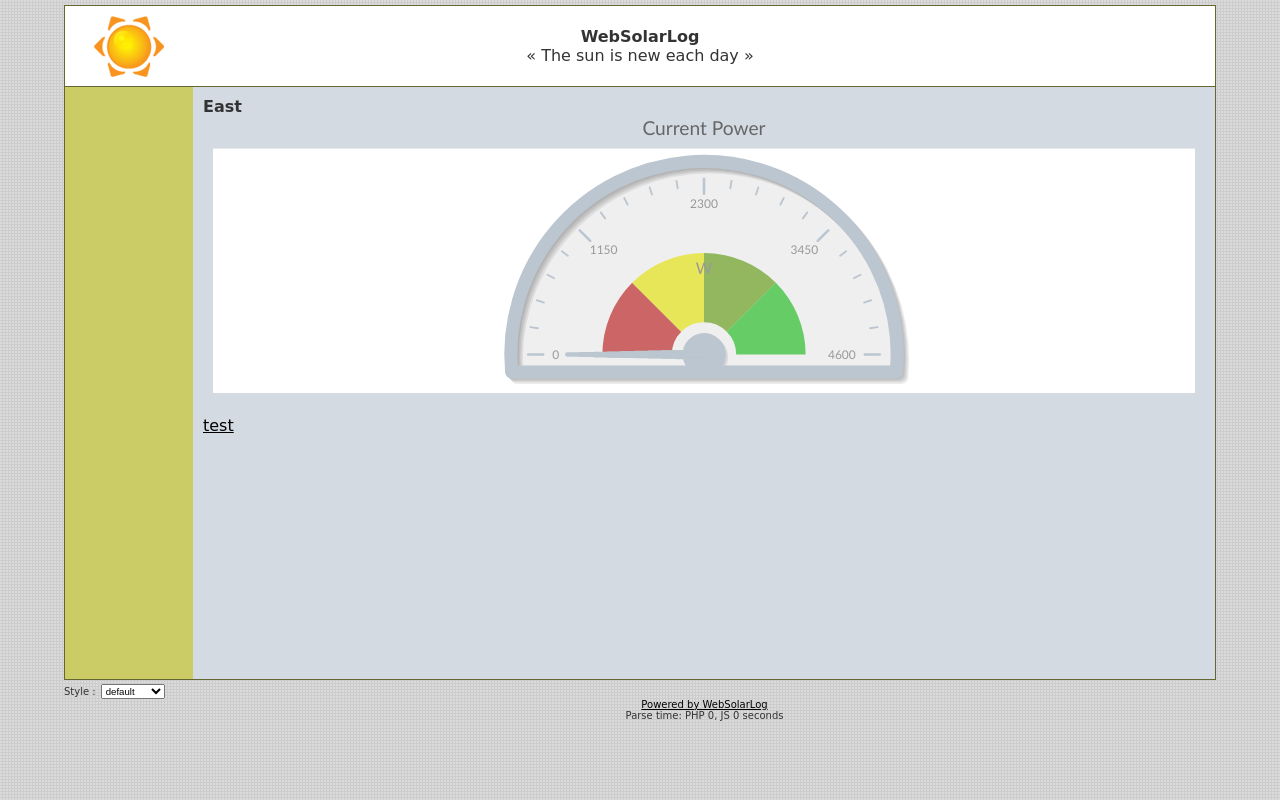
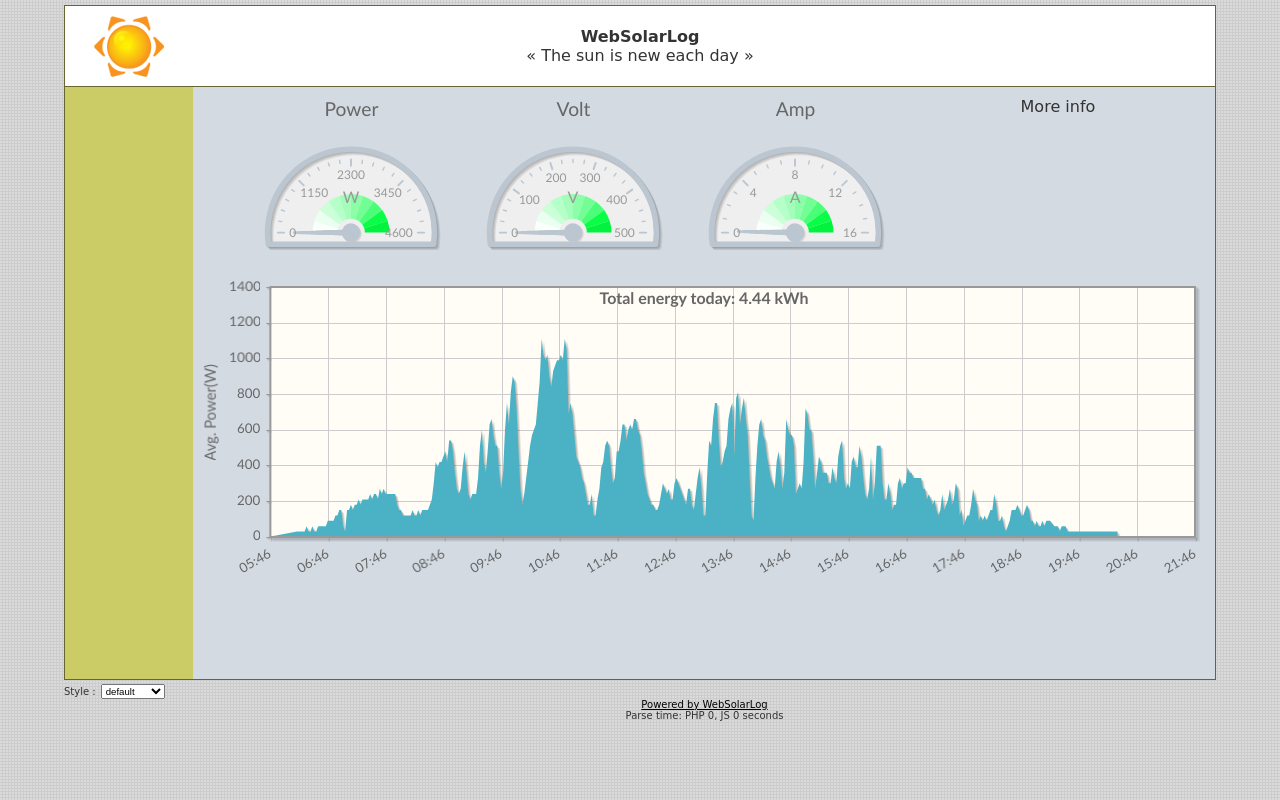
Before and after one commit to Infern1/websolarlog, a PHP site: page /index_chartstest.php in a window 1280 px wide. Run offline with PHP 8.4, Linux system fonts and the light colour scheme; some libraries are stand-ins or nearby versions.

Commit message:
Improved the jqPlot charts test page.

```diff
--- a/css/main.css
+++ b/css/main.css
@@ -68,3 +68,40 @@
 	size:1;
 	width:97%;
 }
+
+#top {
+	width: 97%;
+	padding-left: 2.5em;
+}
+
+#topInfo {
+	width: 20%;
+	height: 100%;
+	display: inline-block;
+	vertical-align: top;
+	float: right;
+}
+
+#topGauges {
+	vertical-align: top;
+	display: inline-block;
+	padding: 0px;
+}
+
+.topGauge {
+	margin: 0px;
+	padding: 0px;
+	width: 13.56em;
+	height: 11em;
+	display: inline-block;
+}
+
+#titleToday {
+	width: 100%;
+	text-align: center;
+	font-weight: bold;
+}
+
+.my-jqplot-title {
+    font-weight: bold;
+}
--- a/index_chartstest.php
+++ b/index_chartstest.php
@@ -10,25 +10,29 @@ if(!empty($_GET['invtnum'])) {
 include("config/config_invt".$invtnum.".php");
 ?>
 
-<?php
-if ($NUMINV>1) {
-    echo "<b>$lgINVT $invtnum -</b>";
-}
-if (!empty($INVNAME)) {
-    echo "<b>$INVNAME</b>";
-}
-?>
+<div id="top">
+    <div id="topGauges">
+        <div id="gaugeWatt" class="topGauge"></div>
+        <div id="gaugeVolt" class="topGauge"></div>
+        <div id="gaugeAmp" class="topGauge"></div>
+    </div>
+    <div id="topInfo">More info</div>
+</div>
+<div id="today">
+    <div id="titleToday"></div>
     <div id="graphToday"></div>
-<div id="gaugeWatt"></div>
+</div>
 <script type="text/javascript">
 var $PLANT_POWER = <?php echo($PLANT_POWER); ?>;
 
 $(document).ready(function(){
     var invtnum = <?php echo($invtnum); ?>;
 	//WSL.createGraphToday('graphToday', invtnum);
+
+	//$.jqplot.config.enablePlugins = true;
         var dataToday = [];
         var graphTodayOptions = {
-                series:[{showMarker:false}],
+                series:[{showMarker:false, fill: true}],
                 axesDefaults: {
                     tickRenderer: $.jqplot.CanvasAxisTickRenderer
                 },
@@ -37,7 +41,7 @@ $(document).ready(function(){
                     label:'',
                     labelRenderer: $.jqplot.CanvasAxisLabelRenderer,
                     renderer: $.jqplot.DateAxisRenderer,
-                    tickInterval: '1800', // 30 minutes
+                    tickInterval: '3600', // 1 hour
                     tickOptions : {
                         angle: -30,
                         formatString: '%H:%M'
@@ -45,11 +49,16 @@ $(document).ready(function(){
                   },
                   yaxis:{
                     label:'Avg. Power(W)',
+                    min: 0,
                     labelRenderer: $.jqplot.CanvasAxisLabelRenderer
                   }
                 }
         };
 
+
+
+        var graphToday = null;
+        function updateGraphToday() {
             $.ajax({
                 url: "server.php?method=getTodayValues&invtnum=" + invtnum,
                 method: 'GET',
@@ -57,13 +66,74 @@ $(document).ready(function(){
                 success: function(result) {
                     for (line in result.data) {
     				  var object = result.data[line];
-				    //alert(object[0]);
     				  dataToday.push([object[0], object[1]]);
     				}
                     graphTodayOptions.axes.xaxis.min = result.data[0][0];
-                $.jqplot('graphToday', [dataToday], graphTodayOptions);
+                    if (graphToday != null) {
+                        graphToday.destroy();
+                    }
+                    graphToday = $.jqplot('graphToday', [dataToday], graphTodayOptions);
+
+                    mytitle = $('<div class="my-jqplot-title" style="position:absolute;text-align:center;padding-top: 1px;width:100%">Total energy today: ' + result.kwht + ' kWh</div>').insertAfter('#graphToday .jqplot-grid-canvas');
+                    //$('#titleToday').html();
                 }
             });
+        }
+
+        updateGraphToday(); // init
+        setInterval(updateGraphToday, 120000); // 2 min refresh = 120000
+});
+</script>
+<script type="text/javascript">
+var PLANT_POWER = <?php echo($PLANT_POWER); ?>;
+var partw = PLANT_POWER / 10;
+var partv = 500 / 10;
+var parta = 16 / 10;
+
+var gaugeToday;
+$(document).ready(function(){
+    var invtnum = <?php echo($invtnum); ?>;
+    var gaugeWattOptions = {
+        title: 'Power', grid: { background: '#D3DAE2' },
+        seriesDefaults: {
+            renderer: $.jqplot.MeterGaugeRenderer,
+            rendererOptions: {
+                label: 'W', min: 0, max: PLANT_POWER, padding: 0,
+                intervals:[partw, partw * 2, partw * 3, partw *4, partw * 5, partw * 6, partw * 7, partw * 8, partw * 9, partw * 10],
+                intervalColors:['#F9FFFB','#EAFFEF', '#CAFFD8', '#B5FFC8', '#A3FEBA', '#8BFEA8', '#72FE95', '#4BFE78', '#0AFE47', '#01F33E']
+            }
+        }
+    };
+
+    var gaugeVoltOptions = {
+        title: 'Volt', grid: { background: '#D3DAE2' },
+        seriesDefaults: {
+            renderer: $.jqplot.MeterGaugeRenderer,
+            rendererOptions: {
+                label: 'V', min: 0, max: 500, padding: 0,
+                intervals:[partv, partv * 2, partv * 3, partv *4, partv * 5, partv * 6, partv * 7, partv * 8, partv * 9, partv * 10],
+                intervalColors:['#F9FFFB','#EAFFEF', '#CAFFD8', '#B5FFC8', '#A3FEBA', '#8BFEA8', '#72FE95', '#4BFE78', '#0AFE47', '#01F33E']
+            }
+        }
+    };
+
+    var gaugeAmpOptions = {
+        title: 'Amp', grid: { background: '#D3DAE2' },
+        seriesDefaults: {
+            renderer: $.jqplot.MeterGaugeRenderer,
+            rendererOptions: {
+                label: 'A', min: 0, max: 16, padding: 0,
+                intervals:[parta, parta * 2, parta * 3, parta *4, parta * 5, parta * 6, parta * 7, parta * 8, parta * 9, parta * 10],
+                intervalColors:['#F9FFFB','#EAFFEF', '#CAFFD8', '#B5FFC8', '#A3FEBA', '#8BFEA8', '#72FE95', '#4BFE78', '#0AFE47', '#01F33E']
+            }
+        }
+    };
+
+    // Init gauges
+    var gaugeWatt = $.jqplot('gaugeWatt',[[0.1]], gaugeWattOptions);
+    var gaugeVolt = $.jqplot('gaugeVolt',[[0.1]], gaugeVoltOptions);
+    var gaugeAmp = $.jqplot('gaugeAmp',[[0.1]], gaugeAmpOptions);
+
 
     setInterval(function(){
         $.ajax({
@@ -71,53 +141,22 @@ $(document).ready(function(){
             method: 'GET',
             dataType: 'json',
             success: function(result) {
-                    dataToday.push([result.liveData.valueSDTE, result.liveData.valueGP]);
-                    $.jqplot('graphToday', [dataToday], graphTodayOptions).replot();
-                }
-            });
-        }, 120000); // 2 min refresh
-});
-</script>
-<script type="text/javascript">
-var PLANT_POWER = <?php echo($PLANT_POWER); ?>;
-var part1 = PLANT_POWER / 4;
-var part2 = PLANT_POWER / 4 * 2;
-var part3 = PLANT_POWER / 4 * 3 ;
-var part4 = PLANT_POWER;
+                gaugeWatt.series[0].data = [['W', result.liveData.valueGP]];
+                gaugeWatt.series[0].label = Math.round(result.liveData.valueGP) + ' W';
+                gaugeWatt.replot();
 
-var gaugeToday;
-$(document).ready(function(){
-    var invtnum = <?php echo($invtnum); ?>;
-	//WSL.createGraphToday('graphToday', invtnum);
-        var gaugeOptions = {
-                    title: 'Current Power',
-                    seriesDefaults: {
-                        renderer: $.jqplot.MeterGaugeRenderer,
-                        rendererOptions: {
-                            label: 'W',
-                            min: 0,
-                            max: PLANT_POWER,
-                            //showTickLabels: true,
-                            intervals:[0, part1, part2, part3, part4],
-                            intervalColors:['#fff','#c66', '#E7E658', '#93b75f', '#6c6']
-                        }
-                    }
-        };
+                gaugeVolt.series[0].data = [['V', result.liveData.valueGV]];
+                gaugeVolt.series[0].label = Math.round(result.liveData.valueGV) + ' V';
+                gaugeVolt.replot();
 
-        var gaugeToday = $.jqplot('gaugeWatt',[[0.1]], gaugeOptions);
-        setInterval(function(){
-            $.ajax({
-                url: "server.php?method=getLiveData&invtnum=" + invtnum,
-                method: 'GET',
-                dataType: 'json',
-                success: function(result) {
-                    gaugeToday.series[0].data = [['W', result.liveData.valueGP]];
-                    gaugeToday.series[0].label = Math.round(result.liveData.valueGP) + ' W';
-                    gaugeToday.replot();
+                gaugeAmp.series[0].data = [['A', result.liveData.valueGA]];
+                gaugeAmp.series[0].label = Math.round(result.liveData.valueGA * 10) / 10 + ' A';
+                gaugeAmp.replot();
+
+
             }
         });
     }, 2500); // 2.5 secs refresh
 });
 </script>
-<a href="http://www.jqplot.com/deploy/dist/examples/meterGauge.html" target="_blank">test</a>
 <?php include("styles/".$user_style."/footer.php"); ?>
--- a/server.php
+++ b/server.php
@@ -1,10 +1,12 @@
 <?php
+// For debugging only
+//error_reporting(E_ALL);
+//ini_set('display_errors', '1');
+
 define('checkaccess', TRUE);
 include("config/config_main.php");
 
 require 'classes/classloader.php';
-//include_once("classes/BaseResult.php");
-//include_once("classes/LiveDataResult.php");
 
 // Retrieve action params
 $method = $_GET['method'];
@@ -39,6 +41,8 @@ header('Content-type: application/json');
 $data = array();
 $invtnum = Common::getValue('invtnum', 0);
 
+$dataAdapter = new CsvDataAdapter();
+
 switch ($method) {
 	case 'getLanguages':
 		$languages = array();
@@ -60,61 +64,46 @@ switch ($method) {
 		$menu[] = array( "url" => "indexproduction.php", "title" => $lgMPRODUCTION);
 		$menu[] = array( "url" => "indexcomparison.php", "title" => $lgMCOMPARISON);
 		$menu[] = array( "url" => "plantinfo.php", "title" => $lgMINFO);
+		$menu[] = array( "url" => "index_chartstest.php", "title" => "Test page");
 		$data['menu'] = $menu;
 		break;
 	case 'getEvents':
-		$filename="data/invt$invtnum/infos/events.txt";
-		$handle = fopen($filename, "r");
-		$contents = explode("\n", fread($handle, filesize($filename)));
-		fclose($handle);
-		$data['events'] = $contents;
+		$data['events'] = $dataAdapter->readAlarm($invtnum);
 		break;
 	case 'getLiveData':
-	    include_once("config/config_invt".$invtnum.".php");
-		$filename="data/invt$invtnum/infos/live.txt";
-		$handle = fopen($filename, "r");
-		$array = explode(";", fread($handle, filesize($filename)));
-		fclose($handle);
-		$UTCdate = strtotime(substr($array[0], 0, 4)."-".substr($array[0], 4, 2)."-".substr($array[0], 6, 2)." ".substr($array[0], 9, 2).":".substr($array[0], 12, 2).":".substr($array[0], 15, 2));
-
-		// loop through all livedata values to replace "comma" to "dot"
-		foreach ($array as $key => $value){
-			$array[$key]  = str_replace(",", ".", $value);
-		}
+	    $config_invt="config/config_invt".$invtnum.".php";
+	    include("$config_invt");
+	    $live = $dataAdapter->readLiveInfo($invtnum);
+		$UTCdate = strtotime(substr($live->SDTE, 0, 4)."-".substr($live->SDTE, 4, 2)."-".substr($live->SDTE, 6, 2)." ".substr($live->SDTE, 9, 2).":".substr($live->SDTE, 12, 2).":".substr($live->SDTE, 15, 2));
 
 		/*
 		 * $array[11] = by inverter reported efficiency;
 		* $CORRECTFACTOR = var set in int_config for correcting reported efficiency;
 		* $COEF = COrrected EFficiency;
 		*/
-		$COEF=($array[11]/100)*$CORRECTFACTOR;
+		$COEF=($live->EFF/100)*$CORRECTFACTOR;
 		$COEF=($COEF > 1) ? 1 : $COEF;
+		$gp = $live->GP * $COEF;
+		$gp = ($gp > 1000) ? round($gp,0) : $gp= round($gp,9) ;
 
-		$array[9]=$array[9]*$COEF;
-		if ($array[9]>1000) { // Round power > 1000W
-			$array[9]= round($array[9],0);
-		} else {
-			$array[9]= round($array[9],9);
-		}
+		// Fill the live data
+		$liveData = new LiveDataResult();
+		$liveData->setMppOne(floatval(round($live->I1V,2)), floatval(round($live->I1A,2)), floatval(round($live->I1P,2)));
+		$liveData->setMppTwo(floatval(round($live->I2V,2)), floatval(round($live->I2A,2)), floatval(round($live->I2P,2)));
+		$liveData->setGrid(floatval(round($live->GV,2)), floatval(round($live->GA,2)), floatval($gp));
+		$liveData->valueSDTE = $UTCdate*1000;
+		$liveData->valueFRQ = floatval(round($live->FRQ,2));
+		$liveData->valueEFF = floatval(round($live->EFF,2));
+		$liveData->valueINVT = floatval(round($live->INVT,1));
+		$liveData->valueBOOT = floatval(round($live->BOOT,1));
+		$liveData->valueKWHT = floatval($live->KWHT);
 
-		$pMaxOTD=file("data/invt$invtnum/infos/pmaxotd.txt");
-		$pMaxArray = explode(";",$pMaxOTD[0]);
+		// Set the Power Max Today
+		$mpt = $dataAdapter->readMaxPowerToday($invtnum);
+		$liveData->valuePMAXOTD = floatval(round($mpt->GP,0));
+		$liveData->valuePMAXOTDTIME = (substr($mpt->SDTE, 9, 2).":".substr($mpt->SDTE, 12, 2));
 
-		$liveData = new LiveDataResult();
-		$liveData->setMppOne(floatval(round($array[1],2)), floatval(round($array[2],2)), floatval(round($array[3],2)));
-		$liveData->setMppTwo(floatval(round($array[4],2)), floatval(round($array[5],2)), floatval(round($array[6],2)));
-		$liveData->setGrid(floatval(round($array[7],2)), floatval(round($array[8],2)), floatval($array[9]));
-
-		$liveData->valueSDTE = $UTCdate*1000;
-		$liveData->valueFRQ = floatval(round($array[10],2));
-		$liveData->valueEFF = floatval(round($array[11],2));
-		$liveData->valueINVT = floatval(round($array[12],1));
-		$liveData->valueBOOT = floatval(round($array[13],1));
-		$liveData->valueKHWT = floatval($array[14]);
-
-		$liveData->valuePMAXOTD = floatval(round($pMaxArray[1],0));
-		$liveData->valuePMAXOTDTIME = (substr($pMaxArray[0], 9, 2).":".substr($pMaxArray[0], 12, 2));
-
+		// Set some translations
 		$liveData->lgDASHBOARD = $lgDASHBOARD;
 		$liveData->lgPMAX = $lgPMAX;
 
@@ -224,12 +213,10 @@ switch ($method) {
 	        $kwht = $fields[14];
 
 	        // Convert to epoch date
-	        $UTCdate = strtotime ($year."-".$month."-".$day." ".$hour.":".$minute.":".$second);
+	        $UTCdate =  strtotime ($year."-".$month."-".$day." ".$hour.":".$minute.":".$second);
 
-	        //calculate average Power between 2 pooling, more precise
-	        //$diffUTCdate = strtotime ($pastyear."-".$pastmonth."-".$pastday." ".$pasthour.":".$pastminute.":".$pastseconde);
+	        // Check time difference
 	        $diffTime= $UTCdate - $oldTime;
-
 	        if ($diffTime!=0) {
 	            $AvgPOW = Formulas::calcAveragePower($oldKWHT, $kwht, $diffTime);
 	        } else {
@@ -248,11 +235,13 @@ switch ($method) {
 
 	    $points[] = array(0,count($lines));
 
+        // Calculate total kwht
+        $firstFields = explode(';', str_replace(",", ".", $lines[0]));
+        $lastFields = explode(';', str_replace(",", ".", $lines[count($lines) - 1]));
 
-
-
-	    $data = new GraphResult();
+	    $data = new TodayValuesResult();
 	    $data->label ='Gem. Vermogen (W)';
+	    $data->kwht = round($lastFields[14] - $firstFields[14], 2);
 	    $data->file = FileUtil::getLastChangedFileFromDir("data/invt".$invtnum."/csv");
 	    $data->data = $points;
 
@@ -267,4 +256,18 @@ try {
 } catch (Exception $e) {
 	echo "error: <br/>" . $e->getMessage() ;
 }
+
+function getTimeStamp($text) {
+    // 20120623-05:16:00
+    $rawdatetime = explode('-', $text);
+    $year = substr($rawdatetime[0], 0, 4);
+    $month = substr($rawdatetime[0], 4, 2);
+    $day = substr($rawdatetime[0], 6, 2);
+    $hour = substr($rawdatetime[1], 0, 2);
+    $minute = substr($rawdatetime[1], 3, 2);
+    $second = substr($rawdatetime[1], 6, 2);
+
+    // Convert to epoch date
+    return strtotime ($year."-".$month."-".$day." ".$hour.":".$minute.":".$second);
+}
 ?>
```
Lines whose indentation alone changed are shown as unchanged.
